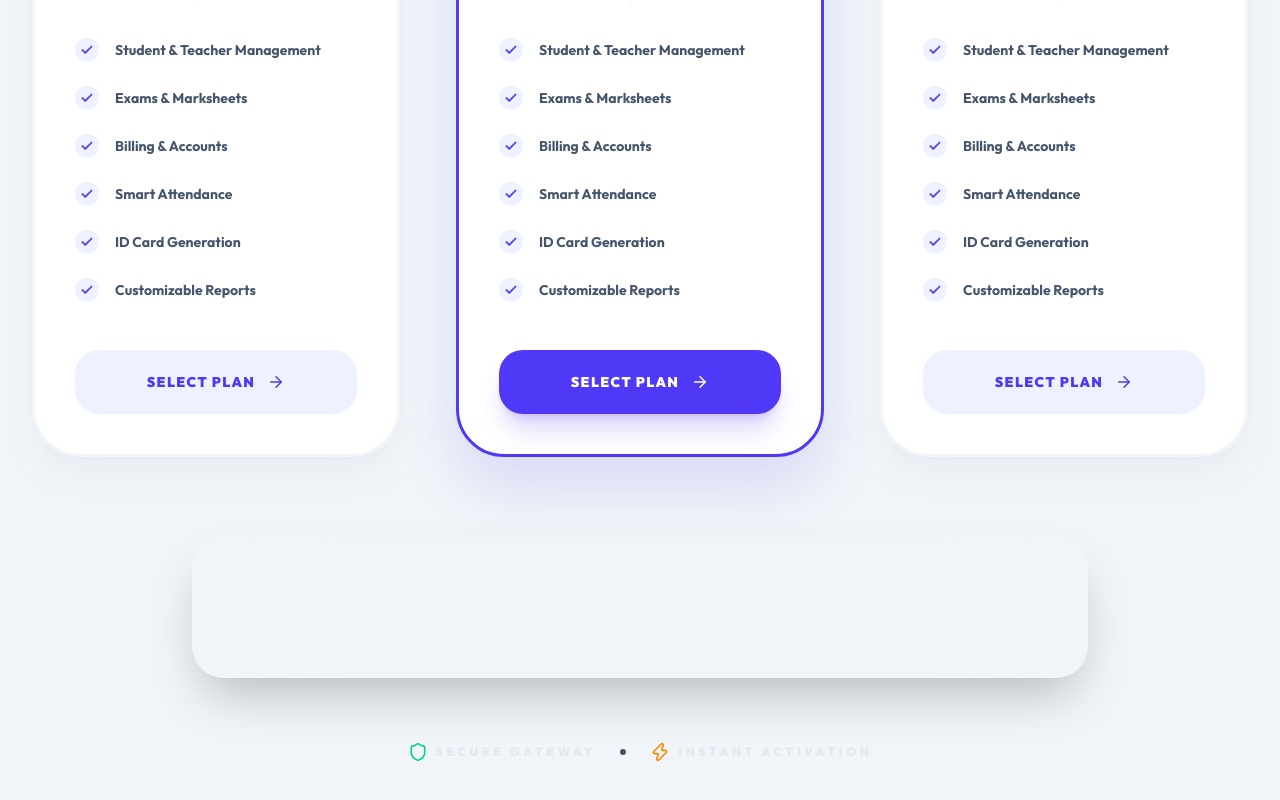
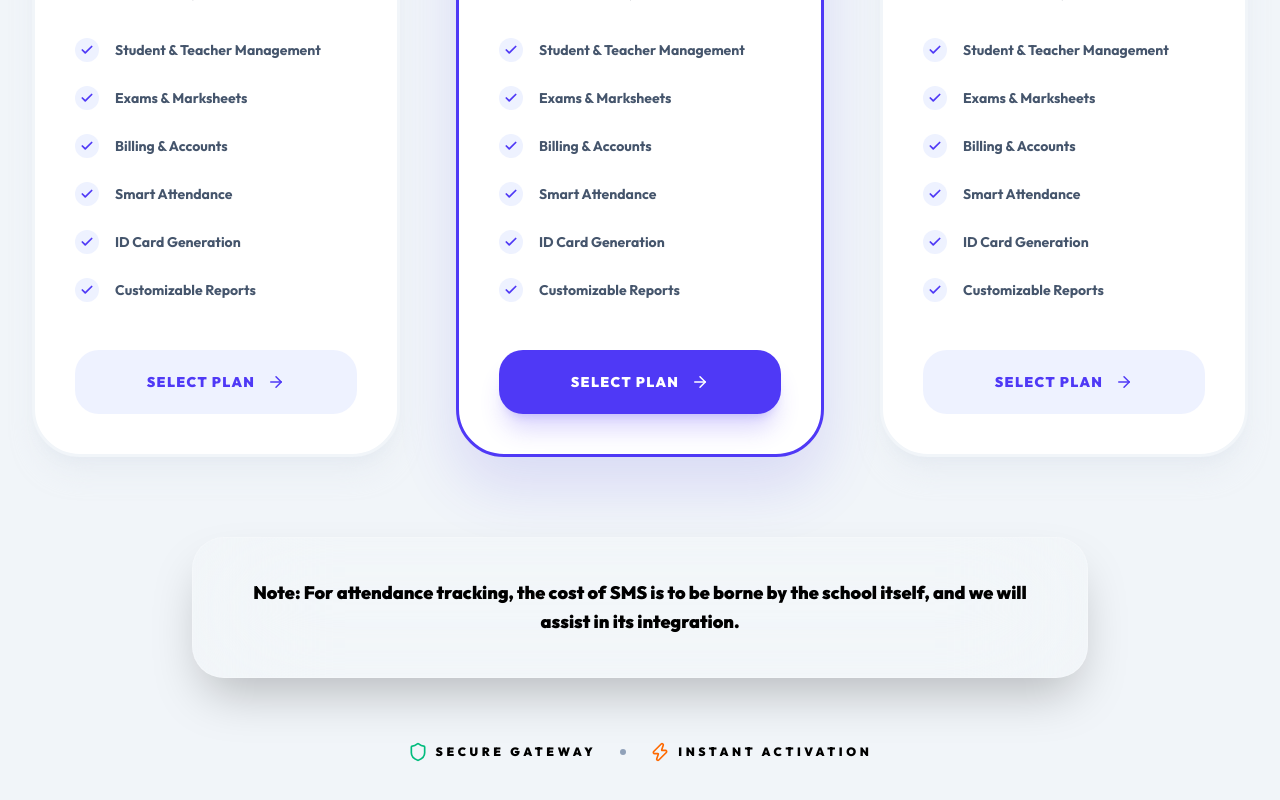
Before and after one commit to Rajbhusal999/rajschool-management, a React (Vite) app in the folder frontend/: page /subscription in a window 1280 px wide. Shown: the part 507-1307 px from the top of the page. Built offline with nearby package versions, Linux system fonts and the light colour scheme; no server answers.

Commit message:
style: change footer text color to black for maximum contrast

```diff
--- a/frontend/src/pages/Pricing.jsx
+++ b/frontend/src/pages/Pricing.jsx
@@ -102,8 +102,8 @@ const Pricing = () => {
                 </div>
 
                 <div className="mt-20 max-w-4xl mx-auto">
-                    <div className="bg-white/5 backdrop-blur-3xl border border-white/10 p-10 rounded-[32px] text-center shadow-2xl">
-                        <p className="text-lg font-black text-slate-100 leading-relaxed">
+                    <div className="bg-white/10 backdrop-blur-3xl border border-white/20 p-10 rounded-[32px] text-center shadow-2xl">
+                        <p className="text-lg font-black text-black leading-relaxed">
                             Note: For attendance tracking, the cost of SMS is to be borne by the school itself, and we will assist in its integration.
                         </p>
                     </div>
@@ -111,12 +111,12 @@ const Pricing = () => {
 
                 {/* Secure Badge */}
                 <div className="mt-16 flex items-center justify-center gap-6 transition-opacity duration-500">
-                    <div className="flex items-center gap-2 text-slate-200 font-black text-xs uppercase tracking-[0.3em]">
-                        <Shield size={20} className="text-emerald-400" /> Secure System
+                    <div className="flex items-center gap-2 text-black font-black text-xs uppercase tracking-[0.3em]">
+                        <Shield size={20} className="text-emerald-500" /> Secure System
                     </div>
-                    <div className="w-1.5 h-1.5 bg-slate-600 rounded-full"></div>
-                    <div className="flex items-center gap-2 text-slate-200 font-black text-xs uppercase tracking-[0.3em]">
-                        <Zap size={20} className="text-orange-400" /> Instant Activation
+                    <div className="w-1.5 h-1.5 bg-slate-400 rounded-full"></div>
+                    <div className="flex items-center gap-2 text-black font-black text-xs uppercase tracking-[0.3em]">
+                        <Zap size={20} className="text-orange-500" /> Instant Activation
                     </div>
                 </div>
             </div>
--- a/frontend/src/pages/Subscription.jsx
+++ b/frontend/src/pages/Subscription.jsx
@@ -134,8 +134,8 @@ const Subscription = () => {
 
                 {/* Footer Note */}
                 <div className="mt-20 max-w-4xl mx-auto">
-                    <div className="bg-white/5 backdrop-blur-3xl border border-white/10 p-10 rounded-[32px] text-center shadow-2xl">
-                        <p className="text-lg font-black text-slate-100 leading-relaxed">
+                    <div className="bg-white/10 backdrop-blur-3xl border border-white/20 p-10 rounded-[32px] text-center shadow-2xl">
+                        <p className="text-lg font-black text-black leading-relaxed">
                             Note: For attendance tracking, the cost of SMS is to be borne by the school itself, and we will assist in its integration.
                         </p>
                     </div>
@@ -143,12 +143,12 @@ const Subscription = () => {
 
                 {/* Secure Badge */}
                 <div className="mt-16 flex items-center justify-center gap-6 transition-opacity duration-500">
-                    <div className="flex items-center gap-2 text-slate-200 font-black text-xs uppercase tracking-[0.3em]">
-                        <Shield size={20} className="text-emerald-400" /> Secure Gateway
+                    <div className="flex items-center gap-2 text-black font-black text-xs uppercase tracking-[0.3em]">
+                        <Shield size={20} className="text-emerald-500" /> Secure Gateway
                     </div>
-                    <div className="w-1.5 h-1.5 bg-slate-600 rounded-full"></div>
-                    <div className="flex items-center gap-2 text-slate-200 font-black text-xs uppercase tracking-[0.3em]">
-                        <Zap size={20} className="text-orange-400" /> Instant Activation
+                    <div className="w-1.5 h-1.5 bg-slate-400 rounded-full"></div>
+                    <div className="flex items-center gap-2 text-black font-black text-xs uppercase tracking-[0.3em]">
+                        <Zap size={20} className="text-orange-500" /> Instant Activation
                     </div>
                 </div>
             </div>
```
